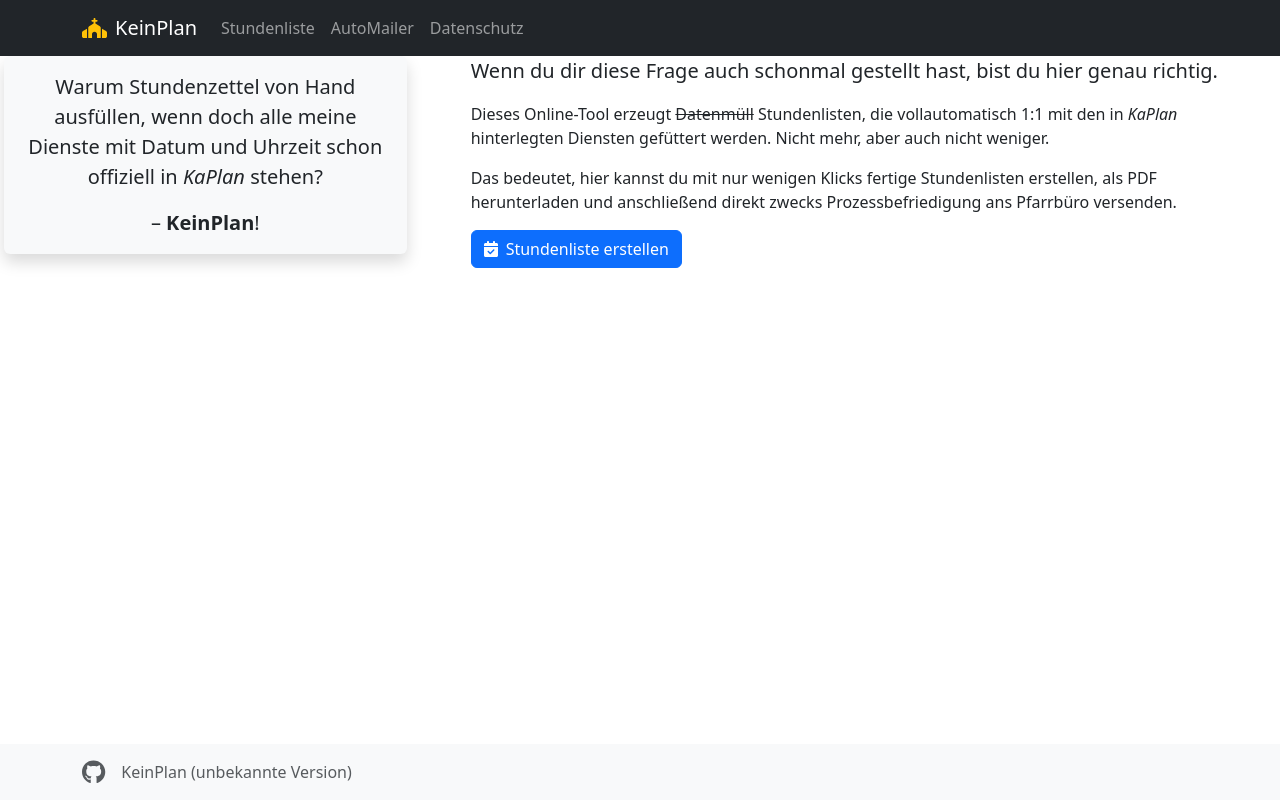
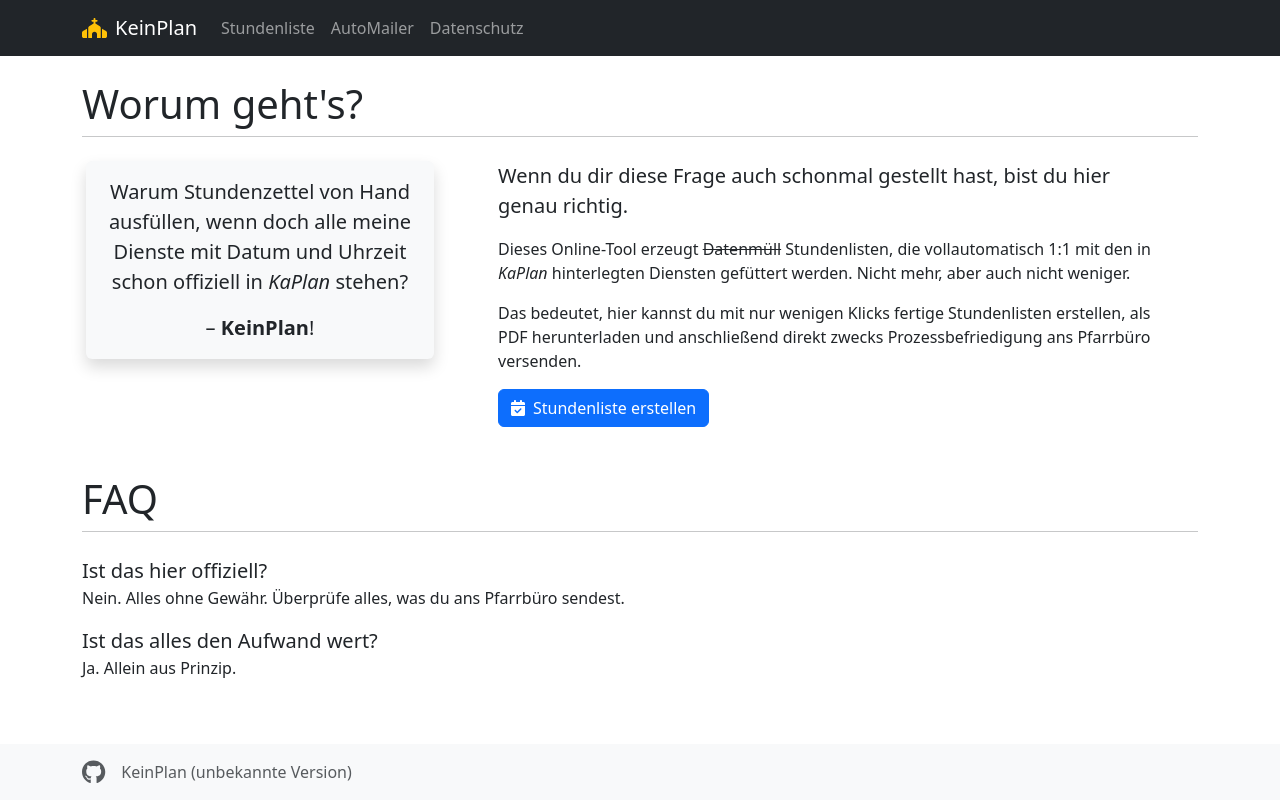
Before and after one commit to nbe95/KeinPlan, a Next.js app in the folder frontend/: page / in a window 1280 px wide. Built offline with nearby package versions, Linux system fonts and the light colour scheme.

Commit message:
Add FAQ content

```diff
--- a/frontend/pages/index.tsx
+++ b/frontend/pages/index.tsx
@@ -3,11 +3,12 @@ import { FontAwesomeIcon } from "@fortawesome/react-fontawesome";
 import { NextPage } from "next";
 import { Button, Col, Row } from "react-bootstrap";
 import PageWrapper from "../components/page-wrapper";
+import PageSection from "../components/page-section";
 
 const Page: NextPage = () => {
   return (
-    <PageWrapper headline="Worum geht's?">
-      {/* <Row xs={1} md={2}> */}
+    <PageWrapper>
+      <PageSection headline="Worum geht's?">
         <Row>
           <Col className="px-0" md={6} lg={4}>
             <blockquote className="blockquote text-center p-3 mx-3 mb-5 m-auto bg-light shadow rounded">
@@ -44,6 +45,15 @@ const Page: NextPage = () => {
             </Button>
           </Col>
         </Row>
+      </PageSection>
+
+      <PageSection headline="FAQ">
+        <p className="lead mb-0">Ist das hier offiziell?</p>
+        <p>Nein. Alles ohne Gewähr. Überprüfe alles, was du ans Pfarrbüro sendest.</p>
+
+        <p className="lead mb-0">Ist das alles den Aufwand wert?</p>
+        <p>Ja. Allein aus Prinzip.</p>
+      </PageSection>
     </PageWrapper>
   );
 };
```
Lines whose indentation alone changed are shown as unchanged.
